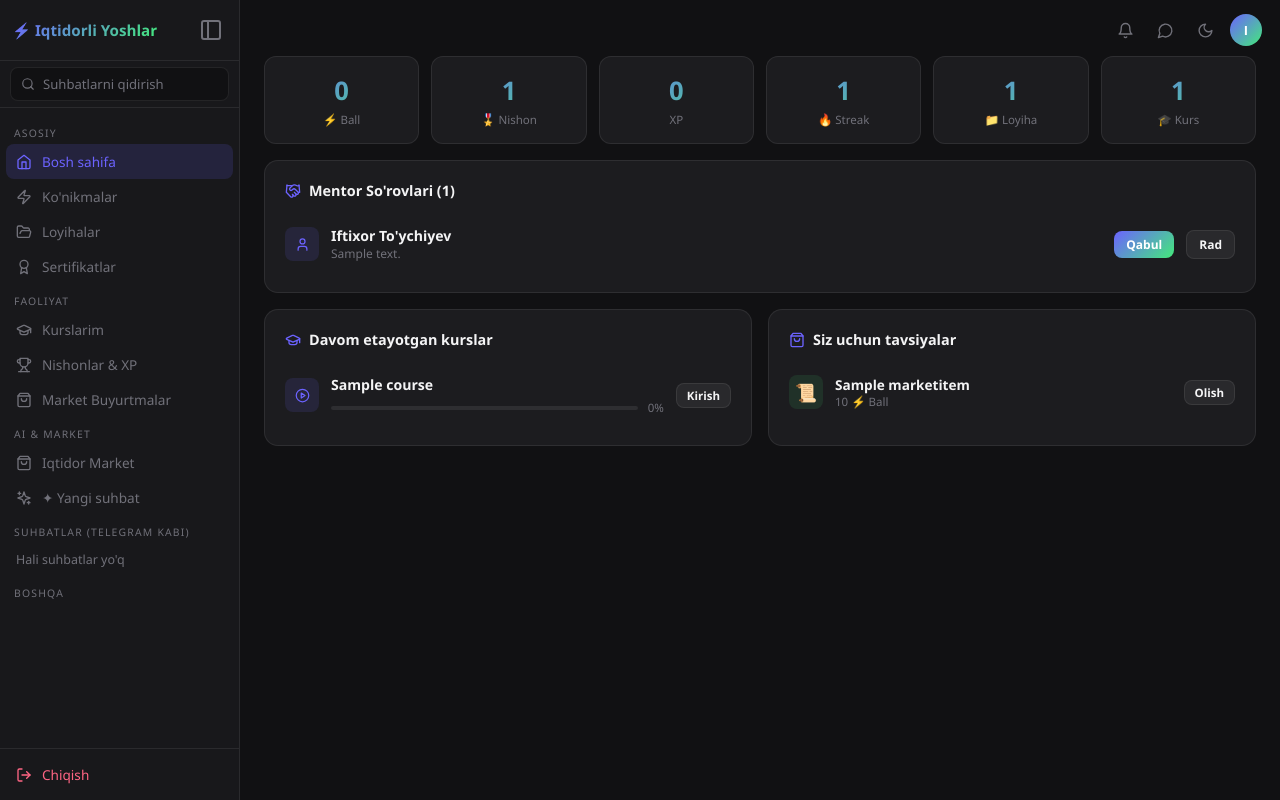
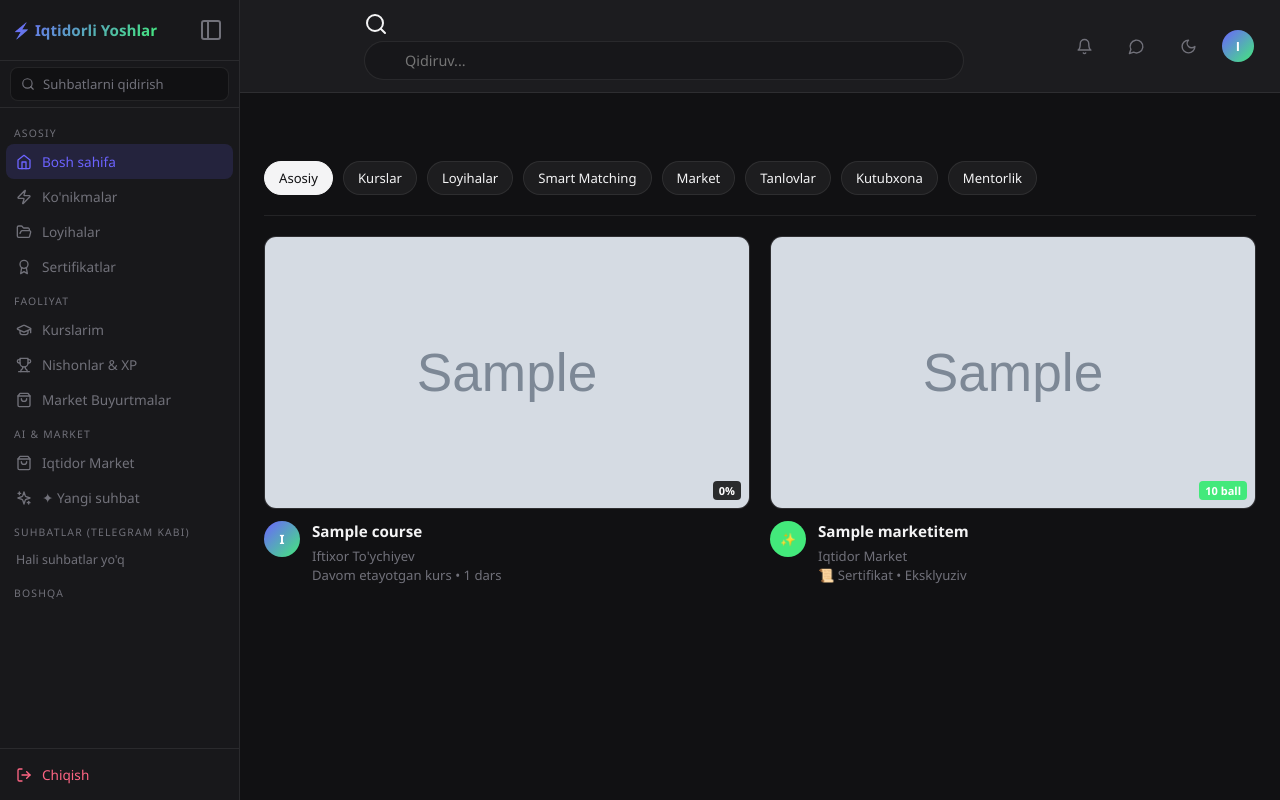
Before and after one commit to Iftix0r/Iqtidorli_yoshlar, a Django app: page /portal/ in a window 1280 px wide. Run offline with Django 4.2, Linux system fonts and the light colour scheme; a user stored in the database is signed in; data comes from the database, SQL or seed files in the repository; tables that the repository leaves empty hold one stand-in row (values such as "Sample post"); grey boxes marked "Sample" are stand-in pictures; data that the repository does not hold is empty.

Commit message:
feat: redesign home dashboard with YouTube-style video grid and category navigation

```diff
--- a/templates/portal/index.html
+++ b/templates/portal/index.html
@@ -119,8 +119,31 @@
     .badge-box.locked{opacity:.4;filter:grayscale(1);}
 
     /* THEME */
-    @keyframes fadeIn{from{opacity:0;transform:translateY(8px)}to{opacity:1;transform:translateY(0)}}
-    .section-content{animation:fadeIn .2s ease;}
+    /* YOUTUBE FEED STYLE */
+    .feed-categories{display:flex;gap:10px;overflow-x:auto;padding:12px 0 20px;border-bottom:1px solid var(--border);margin-bottom:20px;-ms-overflow-style:none;scrollbar-width:none;}
+    .feed-categories::-webkit-scrollbar{display:none;}
+    .cat-pill{padding:7px 14px;background:rgba(255,255,255,.05);border:1px solid var(--border);border-radius:20px;font-size:.82rem;white-space:nowrap;cursor:pointer;transition:.2s;}
+    .cat-pill.active{background:var(--text);color:var(--bg);border-color:var(--text);}
+    .cat-pill:hover:not(.active){background:rgba(255,255,255,.12);}
+
+    .video-grid{display:grid;grid-template-columns:repeat(auto-fill,minmax(320px,1fr));gap:24px 20px;}
+    .v-card{cursor:pointer;transition:.2s;}
+    .v-thumb{position:relative;width:100%;aspect-ratio:16/9;background:var(--card);border-radius:12px;overflow:hidden;margin-bottom:12px;border:1px solid var(--border);}
+    .v-thumb img{width:100%;height:100%;object-fit:cover;transition:.3s;}
+    .v-card:hover .v-thumb img{transform:scale(1.04);}
+    .v-meta{display:flex;gap:12px;}
+    .v-avatar{width:36px;height:36px;border-radius:50%;background:var(--grad);display:flex;align-items:center;justify-content:center;font-size:.8rem;color:#fff;font-weight:700;flex-shrink:0;}
+    .v-info{flex:1;min-width:0;}
+    .v-title{font-size:.95rem;font-weight:600;display:-webkit-box;-webkit-line-clamp:2;-webkit-box-orient:vertical;overflow:hidden;margin-bottom:4px;line-height:1.4;}
+    .v-sub{font-size:.82rem;color:var(--muted);display:flex;flex-direction:column;gap:1px;}
+    .v-badge{position:absolute;bottom:8px;right:8px;background:rgba(0,0,0,.8);color:#fff;padding:2px 6px;border-radius:4px;font-size:11px;font-weight:600;}
+
+    /* SEARCH BAR */
+    .header-search{width:100%;max-width:600px;margin:0 auto;position:relative;}
+    .header-search input{width:100%;background:rgba(0,0,0,.15);border:1px solid var(--border);padding:9px 15px 9px 40px;border-radius:24px;font-family:inherit;font-size:.9rem;color:var(--text);transition:.2s;}
+    .header-search input:focus{background:rgba(0,0,0,.3);border-color:var(--primary);outline:none;box-shadow:0 0 0 3px rgba(108,99,255,.15);}
+    .header-search i{position:absolute;left:14px;top:10px;color:var(--muted);width:16px;height:16px;}
+
 
     /* Sessiya hover menu */
     .sess-row:hover .sess-menu-btn{opacity:1!important;}
@@ -313,131 +336,146 @@
 <!-- MAIN -->
 <div id="main">
   <!-- Floating ikonlar — header o'rniga -->
-  <div id="floating-btns">
-    <a href="{% url 'notifications' %}" class="fb" title="Bildirishnomalar">
+  <div id="floating-btns" style="display:flex;align-items:center;padding:12px 24px;background:var(--card);border-bottom:1px solid var(--border);position:sticky;top:0;z-index:900;justify-content:space-between;gap:20px;">
+
+    <!-- Logo/Toggle for mobile if needed -->
+    <div style="display:flex;align-items:center;gap:12px;">
+       <button class="sb-toggle" onclick="toggleSb()" style="display:none;padding:8px;background:none;border:none;color:var(--text);cursor:pointer;"><i data-lucide="menu"></i></button>
+    </div>
+
+    <!-- YouTube Search Bar -->
+    <div class="header-search">
+      <i data-lucide="search"></i>
+      <input type="text" placeholder="Qidiruv..." onkeyup="if(event.key==='Enter')alert('Tez kunda...')">
+    </div>
+
+    <div style="display:flex;align-items:center;gap:12px;">
+      <a href="{% url 'notifications' %}" class="fb" title="Bildirishnomalar" style="position:relative;width:40px;height:40px;background:none;border:none;box-shadow:none;">
         <i data-lucide="bell"></i>
+        {% if notifications.count %}<span style="position:absolute;top:10px;right:10px;width:8px;height:8px;background:var(--danger);border-radius:50%;border:2px solid var(--card);"></span>{% endif %}
       </a>
-    <a href="{% url 'inbox' %}" class="fb" title="Xabarlar">
+      <a href="{% url 'inbox' %}" class="fb" title="Xabarlar" style="width:40px;height:40px;background:none;border:none;box-shadow:none;">
         <i data-lucide="message-circle"></i>
       </a>
-    <button class="fb" onclick="toggleTheme()" title="Tema">
+      <button class="fb" onclick="toggleTheme()" title="Tema" style="width:40px;height:40px;background:none;border:none;box-shadow:none;">
         <i data-lucide="moon" id="theme-icon"></i>
       </button>
       <button onclick="toggleProfileMenu(event)" style="background:none;border:none;cursor:pointer;padding:2px;" title="Profil">
         {% if user.avatar %}
-        <img src="{{ user.avatar.url }}" style="width:32px;height:32px;border-radius:50%;object-fit:cover;border:2px solid rgba(108,99,255,.4);">
+          <img src="{{ user.avatar.url }}" style="width:32px;height:32px;border-radius:50%;object-fit:cover;border:2px solid var(--border);">
         {% else %}
           <div style="width:32px;height:32px;border-radius:50%;background:var(--grad);display:flex;align-items:center;justify-content:center;font-weight:700;font-size:.85rem;color:#fff;">{{ user.initial }}</div>
         {% endif %}
       </button>
     </div>
+  </div>
 
   <div id="content" {% if section == 'ai' %}class="no-pad"{% endif %}>
 
-  <!-- ── HOME ── -->
+  <!-- ── HOME (YOUTUBE FEED) ── -->
   {% if section == 'home' %}
   <div class="section-content">
-    <div class="stat-row">
-      <div class="stat-box"><div class="stat-num">{{ user.score }}</div><div class="stat-lbl">⚡ Ball</div></div>
-      <div class="stat-box"><div class="stat-num">{{ badges|length }}</div><div class="stat-lbl">🎖️ Nishon</div></div>
-      <div class="stat-box"><div class="stat-num">{{ total_xp }}</div><div class="stat-lbl">XP</div></div>
-      <div class="stat-box"><div class="stat-num">{% if streak %}{{ streak.current_streak }}{% else %}0{% endif %}</div><div class="stat-lbl">🔥 Streak</div></div>
-      <div class="stat-box"><div class="stat-num">{{ projects|length }}</div><div class="stat-lbl">📁 Loyiha</div></div>
-      <div class="stat-box"><div class="stat-num">{{ enrollments|length }}</div><div class="stat-lbl">🎓 Kurs</div></div>
+
+    <!-- Topic Pills -->
+    <div class="feed-categories">
+      <div class="cat-pill active">Asosiy</div>
+      <div class="cat-pill">Kurslar</div>
+      <div class="cat-pill">Loyihalar</div>
+      <div class="cat-pill">Smart Matching</div>
+      <div class="cat-pill">Market</div>
+      <div class="cat-pill">Tanlovlar</div>
+      <div class="cat-pill">Kutubxona</div>
+      <div class="cat-pill">Mentorlik</div>
     </div>
 
-    {% if mentor_requests %}
-    <div class="p-card">
-      <div class="p-card-title"><i data-lucide="handshake"></i> Mentor So'rovlari ({{ mentor_requests|length }})</div>
-      {% for req in mentor_requests %}
-      <div class="list-item">
-        <div class="list-icon"><i data-lucide="user"></i></div>
-        <div style="flex:1;"><div style="font-size:.88rem;font-weight:600;">{{ req.sender.get_full_name }}</div><div style="font-size:.75rem;color:var(--muted);">{{ req.message|truncatechars:60 }}</div></div>
-        <a href="{% url 'mentor_handle' req_id=req.pk action='accept' %}" class="btn-p btn-grad" style="padding:5px 12px;font-size:.75rem;">Qabul</a>
-        <a href="{% url 'mentor_handle' req_id=req.pk action='reject' %}" class="btn-p btn-ghost" style="padding:5px 12px;font-size:.75rem;">Rad</a>
+    <!-- Feed Grid -->
+    <div class="video-grid">
+
+      <!-- Davom etayotgan kurslar (Promoted) -->
+      {% for e in enrollments %}
+      <div class="v-card" onclick="window.location.href='{% url 'course_detail' e.course.pk %}'">
+        <div class="v-thumb">
+          {% if e.course.cover %}<img src="{{ e.course.cover.url }}">{% else %}<div style="width:100%;height:100%;background:var(--grad);opacity:.4;"></div>{% endif %}
+          <div class="v-badge">{{ e.course.progress|default:0 }}%</div>
+        </div>
+        <div class="v-meta">
+          <div class="v-avatar">{{ e.course.author.initial|default:"🎓" }}</div>
+          <div class="v-info">
+            <div class="v-title">{{ e.course.title }}</div>
+            <div class="v-sub">
+              <span>{{ e.course.author.get_full_name|default:"Markaz" }}</span>
+              <span>Davom etayotgan kurs • {{ e.course.lesson_count }} dars</span>
+            </div>
+          </div>
+        </div>
       </div>
       {% endfor %}
+
+      <!-- Market Tavsiyalari -->
+      {% for item in market_items %}
+      <div class="v-card" onclick="window.location.href='{% url 'market_buy' item.pk %}'">
+        <div class="v-thumb">
+          {% if item.image %}<img src="{{ item.image.url }}">{% else %}<div style="width:100%;height:100%;background:rgba(67,233,123,.1);display:flex;align-items:center;justify-content:center;font-size:3rem;">{% if item.category == 'certificate' %}📜{% elif item.category == 'mentoring' %}👨‍🏫{% else %}🎁{% endif %}</div>{% endif %}
+          <div class="v-badge" style="background:var(--accent);">{{ item.price }} ball</div>
         </div>
-    {% endif %}
-
-    <div style="display:grid;grid-template-columns:repeat(auto-fit,minmax(300px,1fr));gap:16px;">
-      <!-- Kurslar -->
-      <div class="p-card" style="margin-bottom:0;">
-        <div class="p-card-title"><i data-lucide="graduation-cap"></i> Davom etayotgan kurslar</div>
-        {% for e in enrollments|slice:":4" %}
-        <div class="list-item">
-          <div class="list-icon"><i data-lucide="play-circle"></i></div>
-          <div style="flex:1;">
-            <div style="font-size:.88rem;font-weight:600;">{{ e.course.title }}</div>
-            <div style="display:flex;align-items:center;gap:10px;margin-top:6px;">
-              <div style="flex:1;height:4px;background:rgba(255,255,255,.08);border-radius:2px;">
-                <div style="height:100%;width:{{ e.course.progress|default:0 }}%;background:var(--grad);border-radius:2px;"></div>
-              </div>
-              <span style="font-size:.72rem;color:var(--muted);">{{ e.course.progress|default:0 }}%</span>
+        <div class="v-meta">
+          <div class="v-avatar" style="background:var(--accent);">✨</div>
+          <div class="v-info">
+            <div class="v-title">{{ item.title }}</div>
+            <div class="v-sub">
+              <span>Iqtidor Market</span>
+              <span>{{ item.get_category_display }} • Eksklyuziv</span>
             </div>
           </div>
-          <a href="{% url 'course_detail' pk=e.course.pk %}" class="btn-p btn-ghost" style="padding:4px 10px;font-size:.72rem;">Kirish</a>
+        </div>
+      </div>
+      {% endfor %}
+
+    </div>
+  </div>
+
+  <!-- ── CHAT WITH USER (PRIVATE) ── -->
+  {% elif section == 'chat_user' %}
+  <div class="section-content" style="height:calc(100vh - 80px);display:flex;flex-direction:column;">
+    <div class="p-card" style="flex:1;display:flex;flex-direction:column;margin-bottom:0;padding:0;overflow:hidden;">
+      <!-- Header -->
+      <div style="padding:16px 20px;border-bottom:1px solid var(--border);display:flex;align-items:center;gap:12px;">
+         <div style="width:40px;height:40px;border-radius:50%;background:var(--grad);display:flex;align-items:center;justify-content:center;font-weight:700;color:#fff;">
+           {{ msg_partner.first_name|slice:":1"|default:msg_partner.phone|slice:":1" }}
+         </div>
+         <div style="flex:1;">
+           <div style="font-size:1rem;font-weight:600;">{{ msg_partner.get_full_name|default:msg_partner.phone }}</div>
+           <div style="font-size:.75rem;color:var(--accent);">Onlayn</div>
+         </div>
+         <button onclick="window.history.back()" class="btn-p btn-ghost" style="padding:8px;"><i data-lucide="x" style="width:18px;height:18px;"></i></button>
+      </div>
+
+      <!-- Messages -->
+      <div id="private-msgs" style="flex:1;overflow-y:auto;padding:20px;display:flex;flex-direction:column;gap:12px;background:rgba(0,0,0,.05);">
+        {% for m in private_msgs %}
+        <div style="display:flex; {% if m.sender == user %}justify-content:flex-end{% endif %};">
+          <div style="max-width:70%; padding:10px 14px; border-radius:14px; font-size:.9rem; line-height:1.5;
+            {% if m.sender == user %}
+              background:var(--primary); color:#fff; border-bottom-right-radius:2px;
+            {% else %}
+              background:var(--card); border:1px solid var(--border); border-bottom-left-radius:2px;
+            {% endif %}">
+            {{ m.body }}
+            <div style="font-size:.65rem; margin-top:4px; opacity:.7; text-align:right;">{{ m.created_at|date:"H:i" }}</div>
+          </div>
         </div>
         {% empty %}
-        <div style="text-align:center;padding:20px;">
-          <p style="color:var(--muted);font-size:.85rem;margin-bottom:12px;">Hali kurslarga yozilmagansiz</p>
-          <a href="{% url 'courses' %}" class="btn-p btn-grad" style="font-size:.75rem;">Kurslarni ko'rish</a>
-        </div>
+        <div style="text-align:center;padding:40px;color:var(--muted);">Suhbatni boshlang...</div>
         {% endfor %}
       </div>
 
-      <!-- Market Tavsiyalari -->
-      <div class="p-card" style="margin-bottom:0;">
-        <div class="p-card-title"><i data-lucide="shopping-bag"></i> Siz uchun tavsiyalar</div>
-        {% for item in market_items|slice:":4" %}
-        <div class="list-item">
-          <div style="width:34px;height:34px;border-radius:8px;background:rgba(67,233,123,.1);display:flex;align-items:center;justify-content:center;font-size:1.1rem;">
-            {% if item.category == 'certificate' %}📜{% elif item.category == 'mentoring' %}👨‍🏫{% else %}🎁{% endif %}
-          </div>
-          <div style="flex:1;">
-            <div style="font-size:.85rem;font-weight:600;">{{ item.title }}</div>
-            <div style="font-size:.72rem;color:var(--muted);">{{ item.price }} ⚡ Ball</div>
-          </div>
-          <a href="{% url 'market_buy' pk=item.pk %}" class="btn-p btn-ghost" style="padding:4px 10px;font-size:.72rem;">Olish</a>
-        </div>
-        {% empty %}
-        <p style="color:var(--muted);font-size:.85rem;text-align:center;padding:20px;">Hozircha tavsiyalar yo'q</p>
-        {% endfor %}
-      </div>
-    </div>
-  </div>
-
-  <!-- ── SETTINGS ── -->
-  {% elif section == 'settings' %}
-  <div class="section-content">
-    <div class="p-card">
-      <div class="p-card-title"><i data-lucide="user"></i> Profil Ma'lumotlari</div>
-      <form method="post" enctype="multipart/form-data" class="p-form">
-        {% csrf_token %}<input type="hidden" name="action" value="profile">
-        <div class="row">
-          <div><label>Ism</label><input type="text" name="first_name" value="{{ user.first_name }}"></div>
-          <div><label>Familiya</label><input type="text" name="last_name" value="{{ user.last_name }}"></div>
-        </div>
-        <div class="row">
-          <div><label>Telefon</label><input type="text" value="{{ user.phone }}" disabled style="opacity:.5;"></div>
-          <div><label>Email</label><input type="email" name="email" value="{{ user.email }}"></div>
-        </div>
-        <div class="row">
-          <div><label>Viloyat</label>
-            <select name="region">
-              <option value="">— Tanlang —</option>
-              {% for val, lbl in profile_form.fields.region.choices %}<option value="{{ val }}" {% if user.region == val %}selected{% endif %}>{{ lbl }}</option>{% endfor %}
-            </select>
-          </div>
-          <div><label>Rol</label>
-            <select name="role">
-              {% for val, lbl in profile_form.fields.role.choices %}<option value="{{ val }}" {% if user.role == val %}selected{% endif %}>{{ lbl }}</option>{% endfor %}
-            </select>
-          </div>
-        </div>
-        <div style="margin-bottom:12px;"><label>Bio</label><textarea name="bio" rows="3">{{ user.bio }}</textarea></div>
-        <div style="margin-bottom:16px;"><label>Avatar</label><input type="file" name="avatar" accept="image/*"></div>
-        <button type="submit" class="btn-p btn-grad"><i data-lucide="save"></i> Saqlash</button>
+      <!-- Input -->
+      <form method="post" action="{% url 'conversation' msg_partner.pk %}" style="padding:16px;border-top:1px solid var(--border);display:flex;gap:10px;background:var(--card);">
+        {% csrf_token %}
+        <input type="text" name="body" placeholder="Xabar yozing..." required style="flex:1;background:rgba(0,0,0,.15);border:1px solid var(--border);padding:10px 16px;border-radius:24px;color:var(--text);font-family:inherit;">
+        <button type="submit" style="width:42px;height:42px;border-radius:50%;background:var(--grad);border:none;color:#fff;cursor:pointer;display:flex;align-items:center;justify-content:center;transition:.2s;">
+          <i data-lucide="send" style="width:18px;height:18px;"></i>
+        </button>
       </form>
     </div>
   </div>
```
Lines whose indentation alone changed are shown as unchanged.
